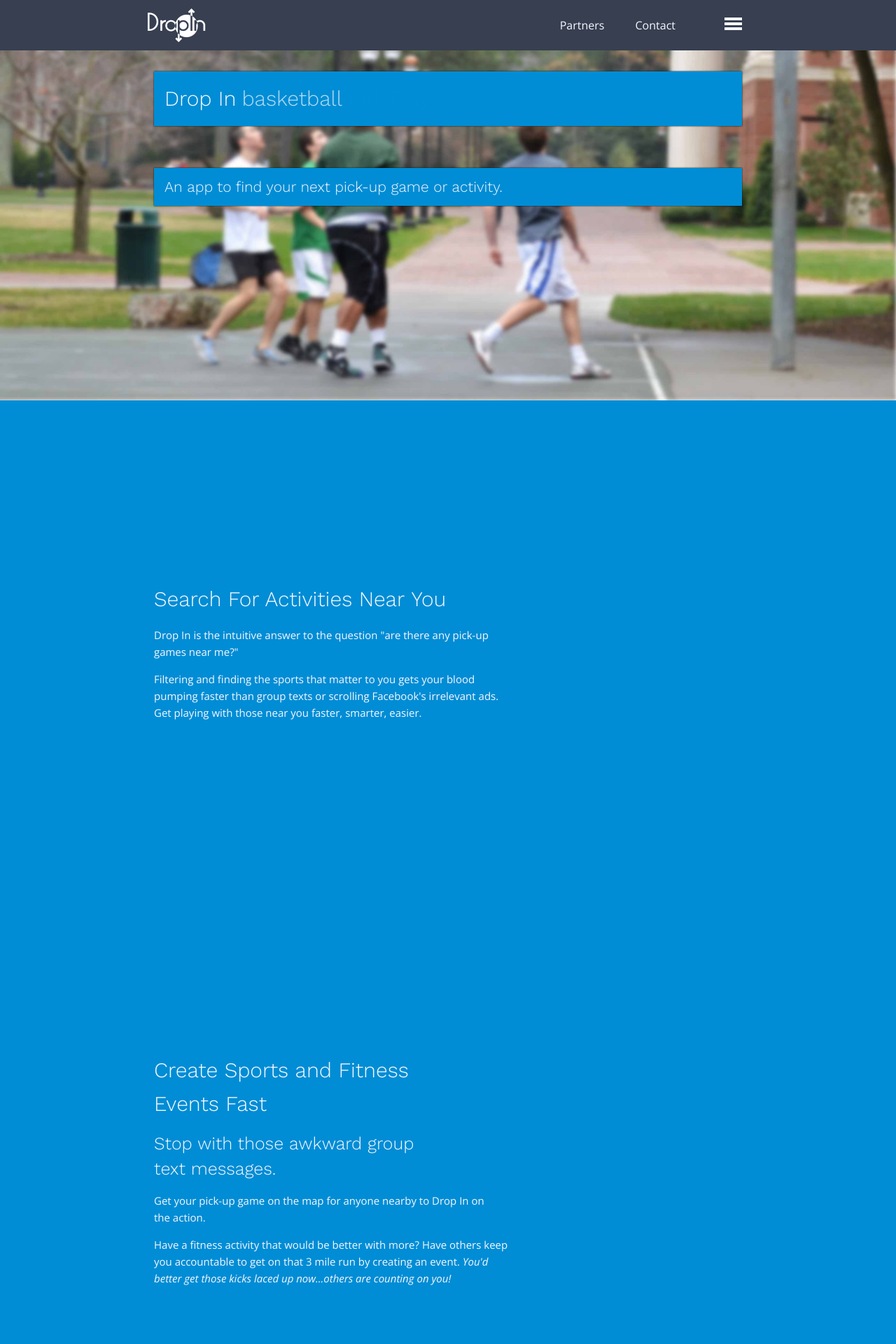
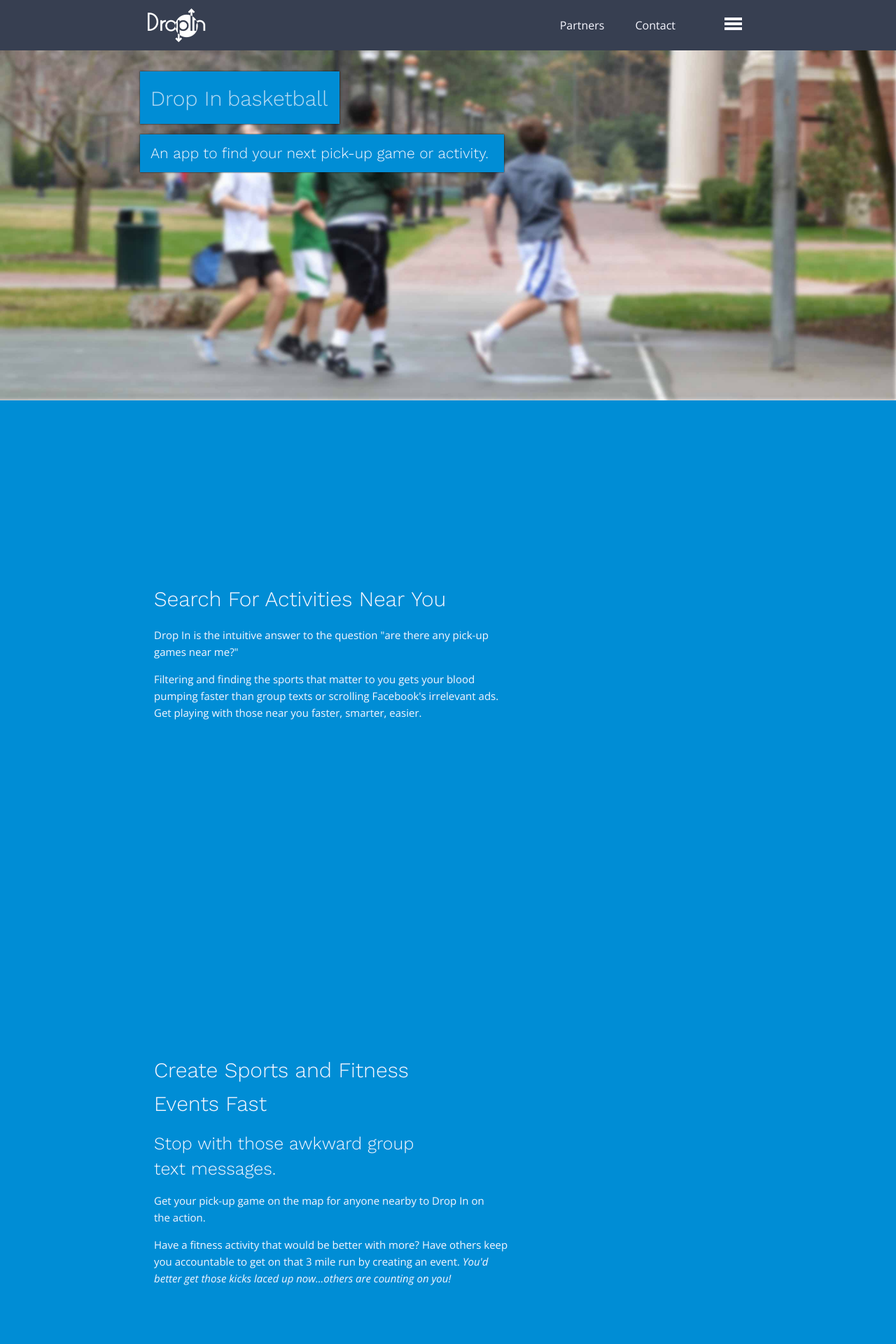
Before and after one commit to fidogroupe/drop-in-marketing-site, a Jekyll site: the page built from index.html, in a window 1280 px wide. Shown: the top 1920 px of the page at 70% size. Built offline with Jekyll 4.4.1, drawn with Linux system fonts in a browser that asks for light colours; nearby versions of some CDN libraries.

Commit message:
Refines the hero overlays

```diff
--- a/_sass/_pages.scss
+++ b/_sass/_pages.scss
@@ -12,6 +12,11 @@
 @keyframes fadeMottoIn {
   0% {opacity: 0;}
   100% {opacity: 1;}
+}
+
+@keyframes fadeNameOut {
+  0% {opacity: 1;}
+  100% {opacity: 0;}
 }
 
 .home-page-hero {
@@ -32,28 +37,53 @@
   }
 
   h3 {
-    margin-top: $spacing-unit * 2;
+    @media (max-width: $large - 1) {
+      margin-top: $spacing-unit * 2;
+    }
+
+    @media (min-width: $medium) {
+      width: 520px;
+    }
+  }
+
+  [data-wrap='container'] {
+    padding: 0;
   }
 }
 
 .home-page-hero--heading {
+  height: 75px;
+
+  @media (min-width: $medium) {
+    width: 285px;
+  }
+
   span {
     position: absolute;
     opacity: 0;
-    margin-left: 8px; // for letter spacing
+    margin-left: 110px;
 
     &:nth-of-type(1) {
+      animation: fadeNameOut 1.5s ease-in-out;
+      animation-delay: 5.5s;
+      animation-iteration-count: 1;
+      animation-fill-mode: forwards;
+      opacity: 1;
+      margin-left: 0;
+    }
+
+    &:nth-of-type(2) {
       animation: fadeSportsList 6s ease-in-out;
       animation-iteration-count: 1;
     }
 
-    &:nth-of-type(2) {
+    &:nth-of-type(3) {
       animation: fadeSportsList 6s ease-in-out;
       animation-delay: 2s;
       animation-iteration-count: 1;
     }
 
-    &:nth-of-type(3) {
+    &:nth-of-type(4) {
       animation: fadeSportsList 6s ease-in-out;
       animation-delay: 4s;
       animation-iteration-count: 1;
@@ -62,11 +92,7 @@
     &:last-of-type {
       animation: fadeMottoIn 2s forwards;
       animation-delay: 6s;
-
-      @media (max-width: $medium - 1) {
-        display: block;
-        margin-left: 0;
-      }
+      margin-left: 0;
     }
   }
 }
--- a/index.html
+++ b/index.html
@@ -5,11 +5,12 @@ class: home-page
 
 <section class="home-page-hero">
   <div data-wrap="container">
-    <h1 class="home-page-hero--heading">Drop In
+    <h1 class="home-page-hero--heading">
+      <span>Drop In</span>
       <span>hockey</span>
       <span>yoga</span>
       <span>basketball</span>
-      <span>- Search. Find. Play</span>
+      <span>Search. Find. Play</span>
     </h1>
     <h3>
       An app to find your next pick-up game or activity.
```
